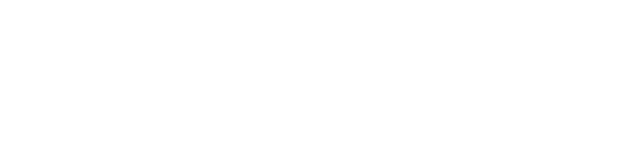
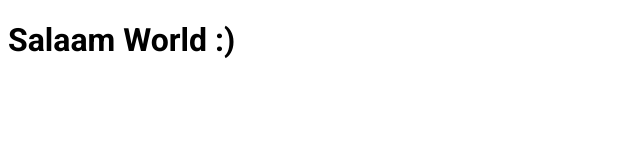
Before and after one commit to shah-a/int1.2-concurrent-benchmark-sort, a website: page src/index.html in a window 1280 px wide. Shown: the whole page, without its empty margins (0-640 px from the left). Drawn offline with Linux system fonts and the light colour scheme.

Commit message:
[Added] Roboto font

```diff
--- a/src/css/style.css
+++ b/src/css/style.css
@@ -0,0 +1,3 @@
+body {
+  font-family: 'Roboto', sans-serif;
+}
--- a/src/index.html
+++ b/src/index.html
@@ -2,14 +2,28 @@
 <html lang="en">
 
 <head>
+  <!-- REQUIRED META TAGS -->
   <meta charset="UTF-8">
   <meta http-equiv="X-UA-Compatible" content="IE=edge">
   <meta name="viewport" content="width=device-width, initial-scale=1.0">
+
+  <!-- TITLE -->
   <title>INT 1.2</title>
+
+  <!-- FONTS FOR CSS -->
+  <link rel="preconnect" href="https://fonts.googleapis.com">
+  <link rel="preconnect" href="https://fonts.gstatic.com" crossorigin>
+  <link href="https://fonts.googleapis.com/css2?family=Roboto:wght@100;300;400;500;700;900&display=swap"
+    rel="stylesheet">
+
+  <!-- CSS -->
   <link rel="stylesheet" href="css/style.css">
 </head>
 
 <body>
+  <h1>Salaam World :)</h1>
+
+  <!-- JS -->
   <script src="js/index.js"></script>
 </body>
 
```
